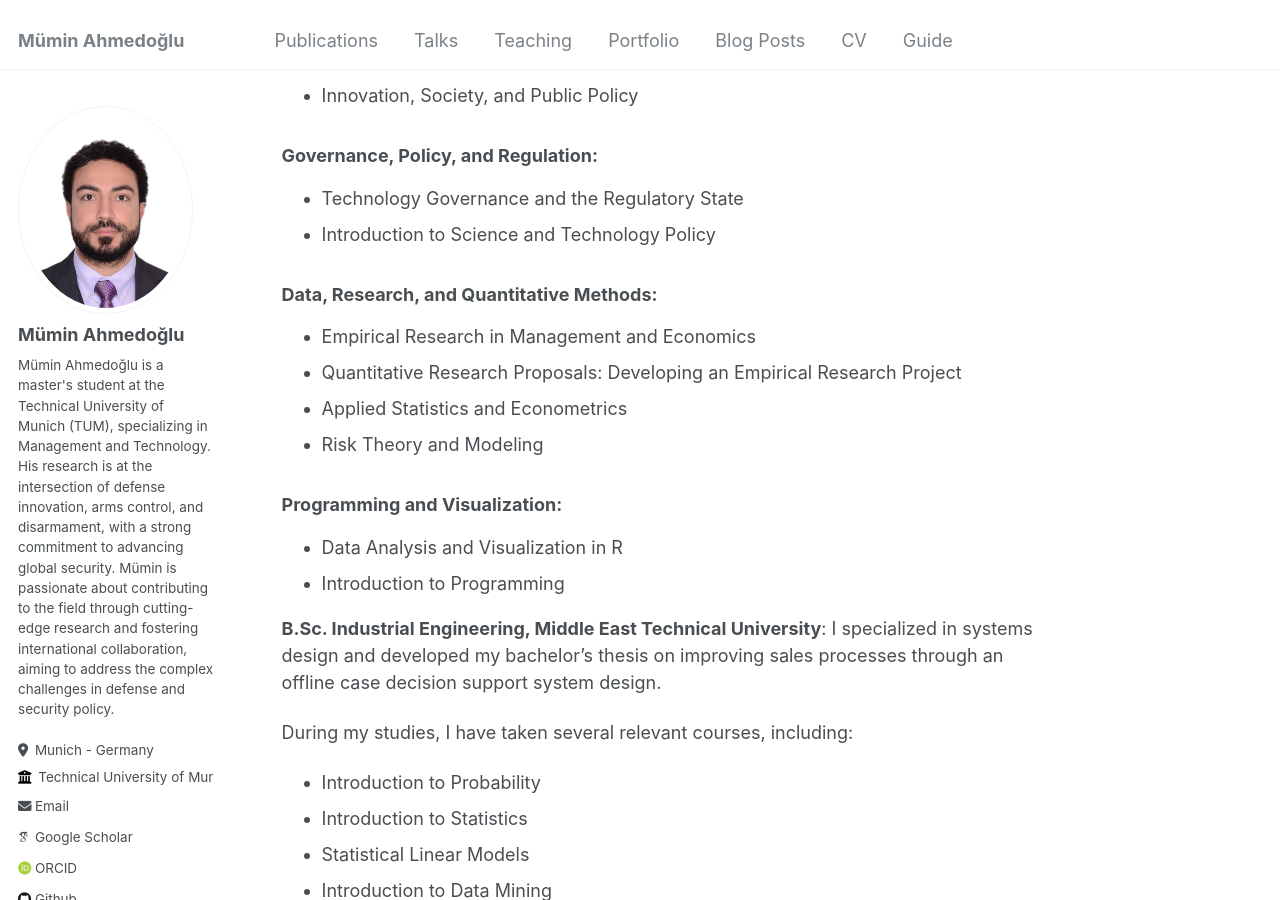
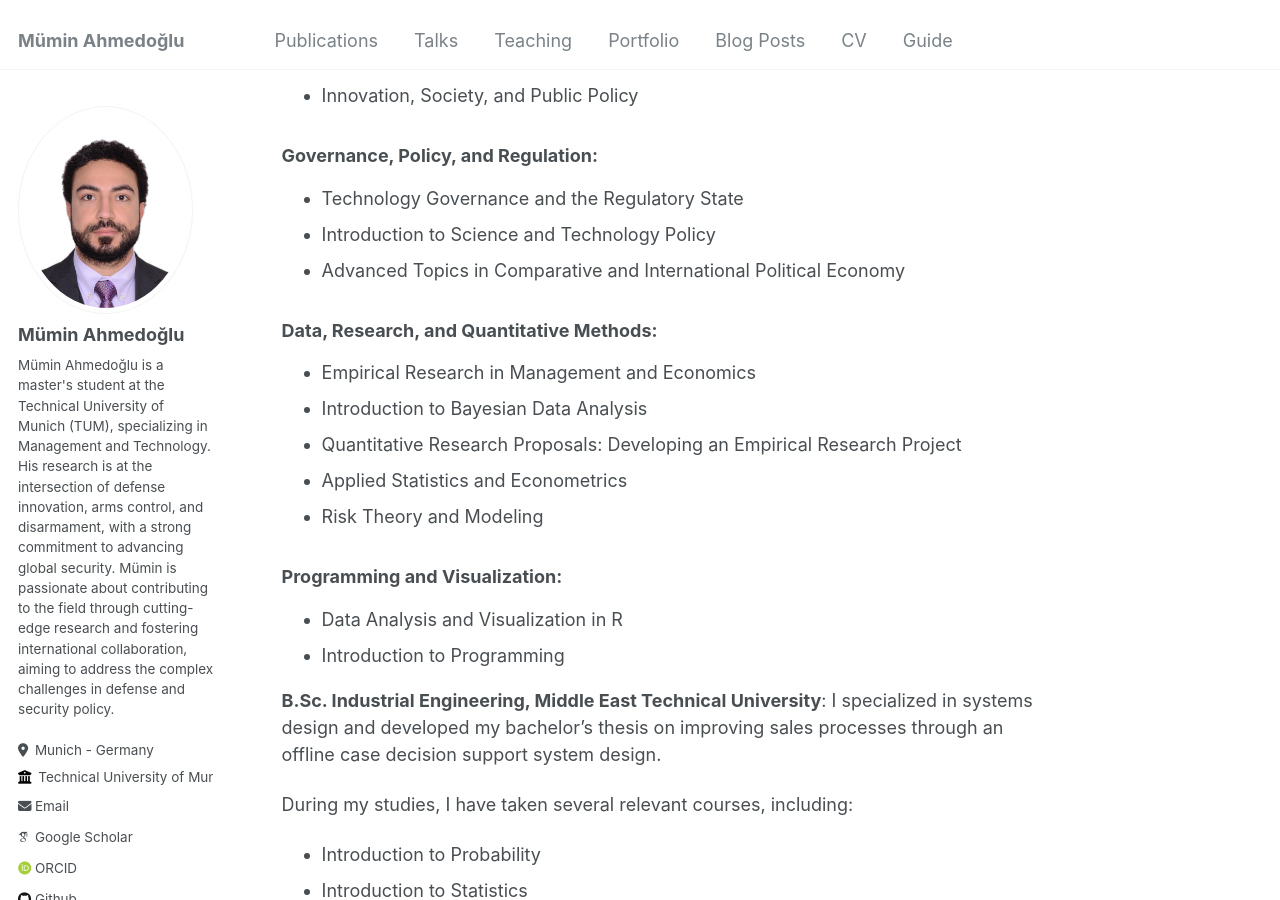
Before and after one commit to ahmedoglu/ahmedoglu.github.io, a Jekyll site: the page built from _pages/about.md, in a window 1280 px wide and 900 px high, scrolled down 4027 px. Built offline with Jekyll 4.4.1, drawn with Linux system fonts in a browser that asks for light colours; some web fonts are replaced.

Commit message:
Update about.md

```diff
--- a/_pages/about.md
+++ b/_pages/about.md
@@ -83,10 +83,12 @@ During my studies, I have taken several relevant courses, including:
 
 - Technology Governance and the Regulatory State
 - Introduction to Science and Technology Policy
+- Advanced Topics in Comparative and International Political Economy
 
 ### Data, Research, and Quantitative Methods:
 
 - Empirical Research in Management and Economics
+- Introduction to Bayesian Data Analysis
 - Quantitative Research Proposals: Developing an Empirical Research Project
 - Applied Statistics and Econometrics
 - Risk Theory and Modeling
```
